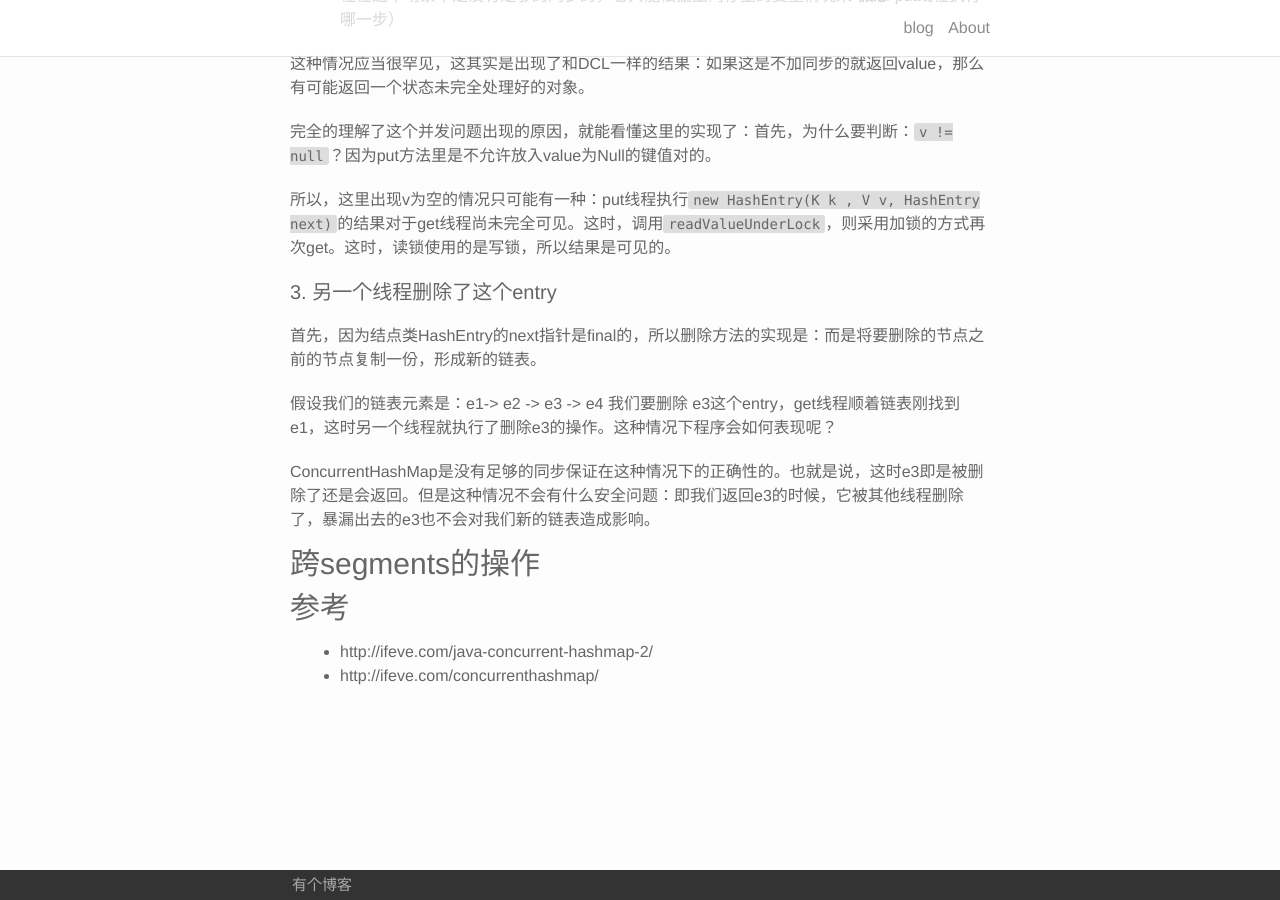
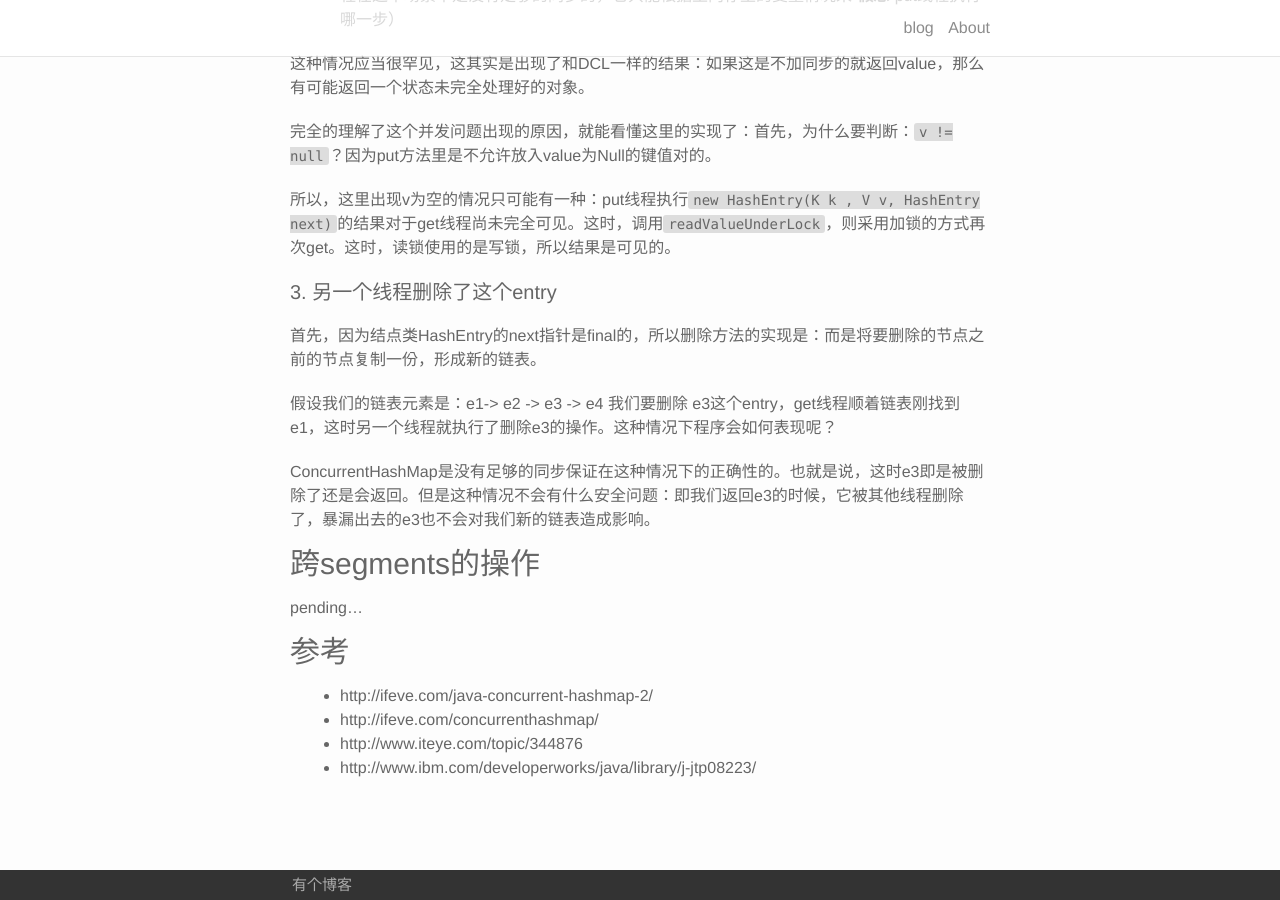
Before and after one commit to afghl/afghl.github.io, a Jekyll site: the page built from _posts/2016-12-08-java-concurrent-concurrenthashmap.markdown, in a window 1280 px wide and 900 px high, scrolled down 5052 px. Built offline with Jekyll 4.4.1, drawn with Linux system fonts in a browser that asks for light colours.

Commit message:
add references

```diff
--- a/_posts/2016-12-08-java-concurrent-concurrenthashmap.markdown
+++ b/_posts/2016-12-08-java-concurrent-concurrenthashmap.markdown
@@ -140,9 +140,11 @@ ConcurrentHashMap是没有足够的同步保证在这种情况下的正确性的
 
 ### 跨segments的操作
 
-
+pending...
 
 ### 参考
 
 - http://ifeve.com/java-concurrent-hashmap-2/
 - http://ifeve.com/concurrenthashmap/
+- http://www.iteye.com/topic/344876
+- http://www.ibm.com/developerworks/java/library/j-jtp08223/
```
